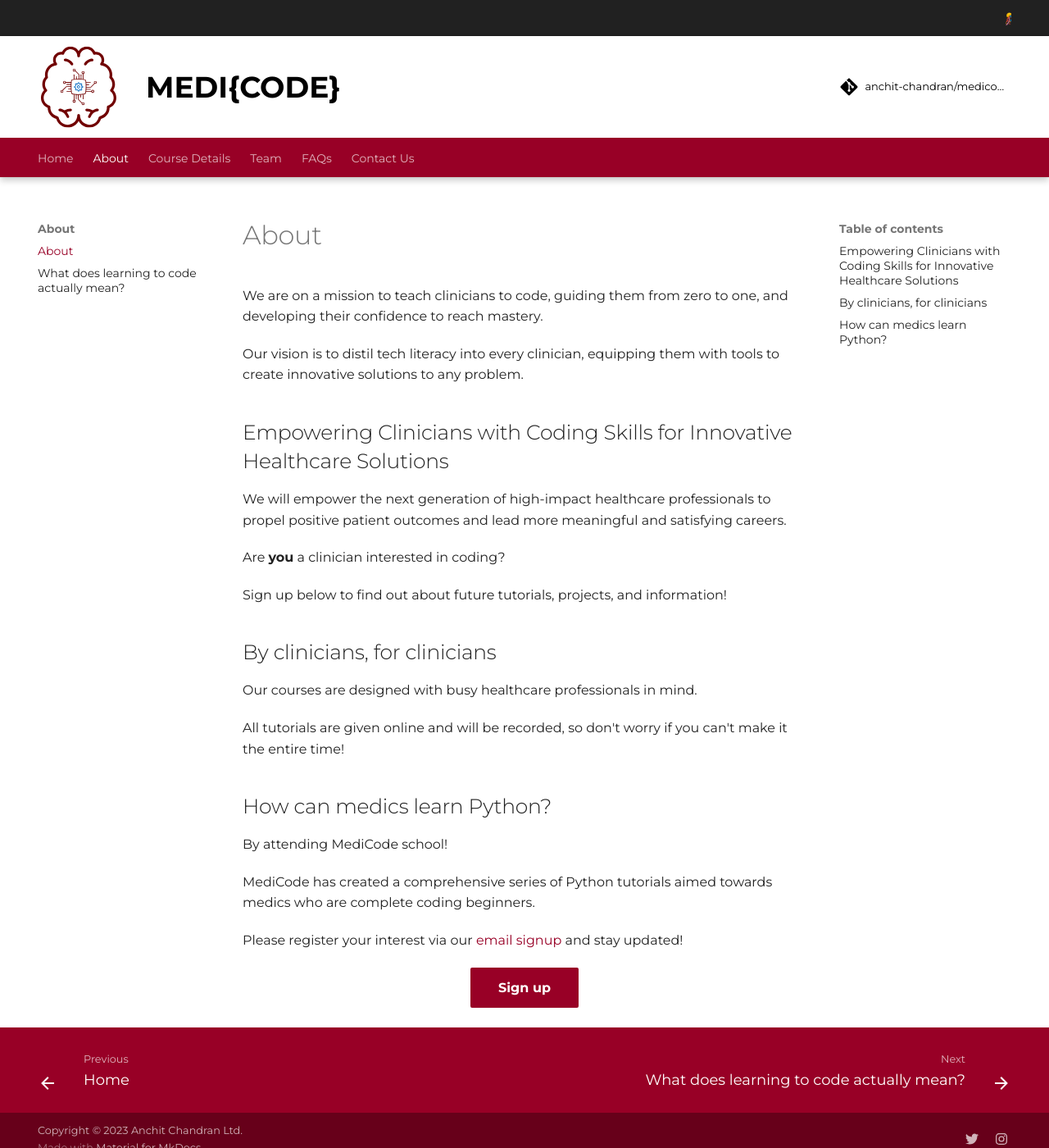
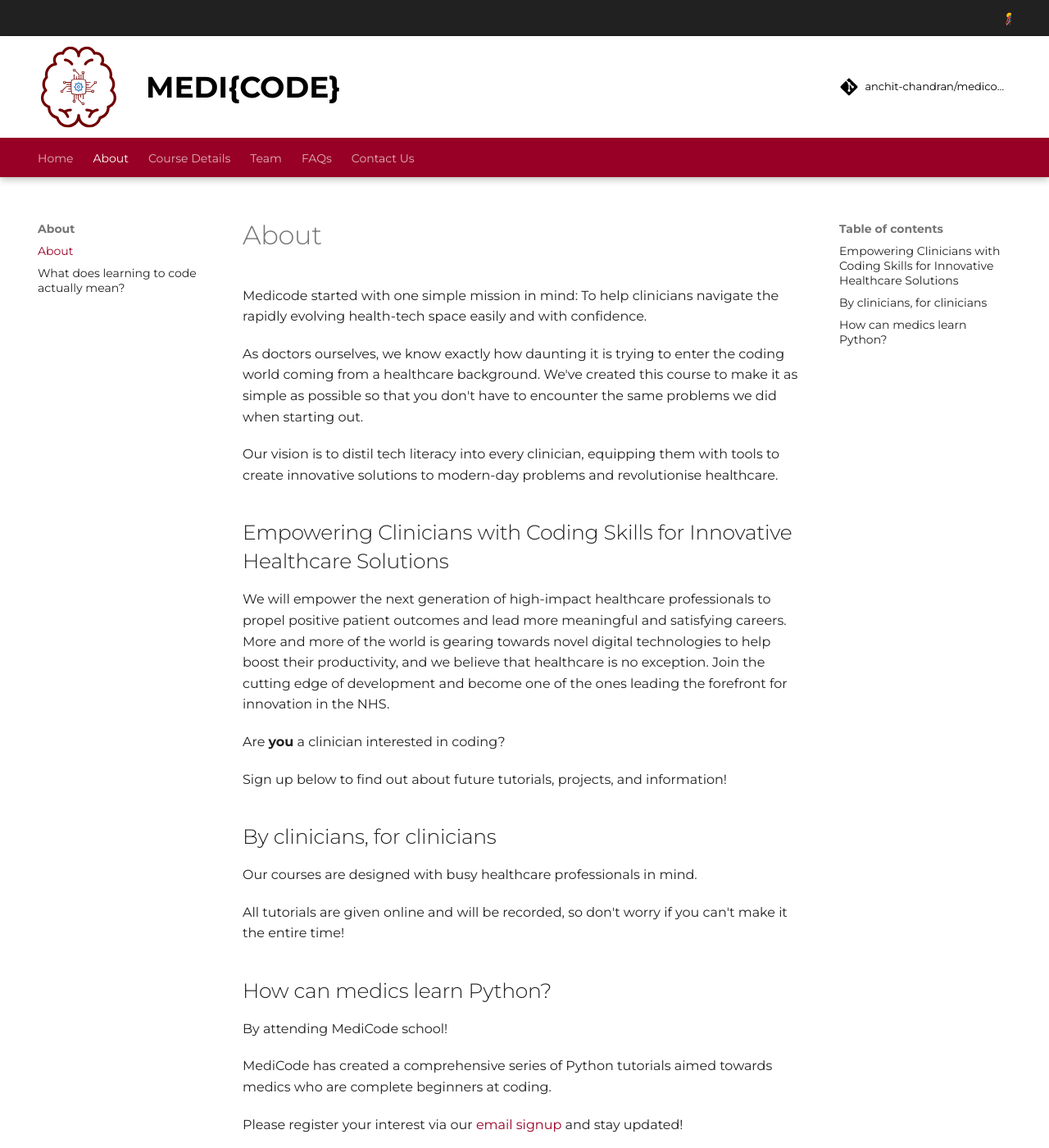
Before and after one commit to anchit-chandran/medicode-website, an MkDocs documentation site: the page built from docs/about.md, in a window 1280 px wide and 1400 px high. Shown: the whole window at 82% size. Built offline with MkDocs 1.6.1 and Material for MkDocs 9.7.7, drawn with Linux system fonts in a browser that asks for light colours.

Commit message:
Added to mission statement + why it's important

```diff
--- a/docs/about.md
+++ b/docs/about.md
@@ -2,13 +2,15 @@
 title: About
 ---
 
-We are on a mission to teach clinicians to code, guiding them from zero to one, and developing their confidence to reach mastery.
+Medicode started with one simple mission in mind: To help clinicians navigate the rapidly evolving health-tech space easily and with confidence.
 
-Our vision is to distil tech literacy into every clinician, equipping them with tools to create innovative solutions to any problem.
+As doctors ourselves, we know exactly how daunting it is trying to enter the coding world coming from a healthcare background. We've created this course to make it as simple as possible so that you don't have to encounter the same problems we did when starting out.
+
+Our vision is to distil tech literacy into every clinician, equipping them with tools to create innovative solutions to modern-day problems and revolutionise healthcare.
 
 ## Empowering Clinicians with Coding Skills for Innovative Healthcare Solutions
 
-We will empower the next generation of high-impact healthcare professionals to propel positive patient outcomes and lead more meaningful and satisfying careers.
+We will empower the next generation of high-impact healthcare professionals to propel positive patient outcomes and lead more meaningful and satisfying careers. More and more of the world is gearing towards novel digital technologies to help boost their productivity, and we believe that healthcare is no exception. Join the cutting edge of development and become one of the ones leading the forefront for innovation in the NHS.
 
 Are **you** a clinician interested in coding?
 
@@ -24,7 +26,7 @@
 
 By attending MediCode school!
 
-MediCode has created a comprehensive series of Python tutorials aimed towards medics who are complete coding beginners.
+MediCode has created a comprehensive series of Python tutorials aimed towards medics who are complete beginners at coding.
 
 Please register your interest via our [email signup](./index.md#sign-up) and stay updated!
 
```
